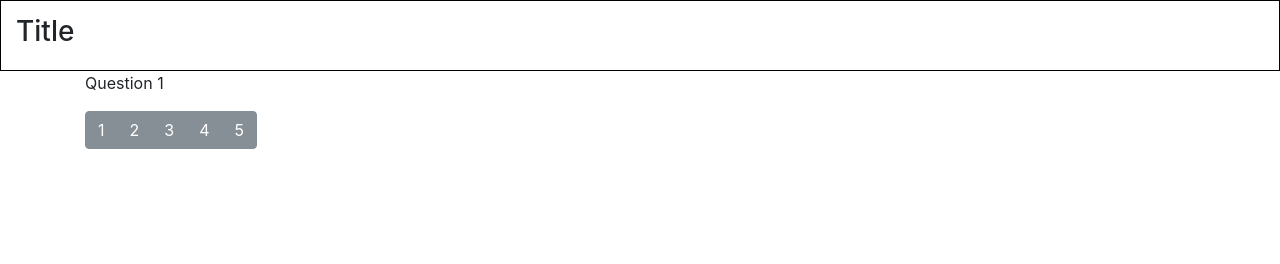
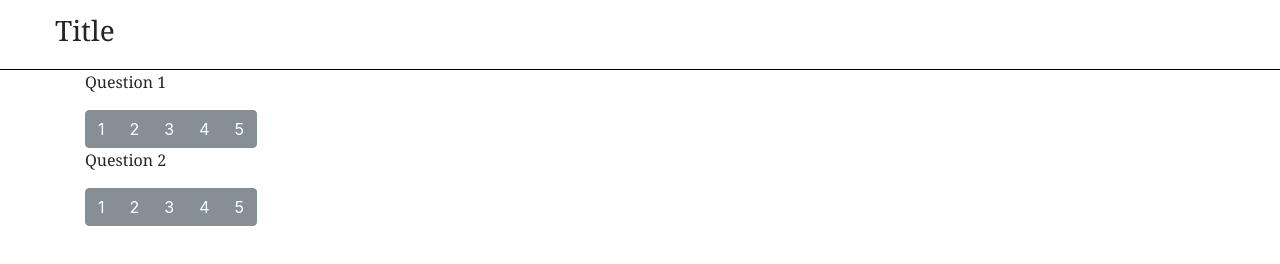
Before and after one commit to ciarram/finder-game, a website: page app/public/survery.html in a window 1280 px wide. Drawn offline with nearby package versions, Linux system fonts and the light colour scheme.

Commit message:
added more css styling

```diff
--- a/app/public/style.css
+++ b/app/public/style.css
@@ -1,8 +1,20 @@
 .jumbotron{
     margin-left: 40px;
     margin-right: 40px;
+    font-family: Georgia, 'Times New Roman', Times, serif;
+}
+a.btn{
+    padding: 15px;
 }
 .nav{
-    border: solid black 1px;
+    border-bottom: solid black 1px;
     padding: 15px;
 }
+.nav-item{
+    margin-left: 40px;
+    font-family: Georgia, 'Times New Roman', Times, serif;
+}
+.question{
+    font-size: 16px;
+    font-family: Georgia, 'Times New Roman', Times, serif;
+}
--- a/app/public/survery.html
+++ b/app/public/survery.html
@@ -14,7 +14,17 @@
             </li>
         </ul>
         <div class="container">
-            <p>Question 1</p>
+        <p class="question">Question 1</p>
+            <div class="btn-toolbar" role="toolbar" aria-label="Toolbar with button groups">
+                <div class="btn-group mr-2" role="group" aria-label="First group">
+                    <button type="button" class="btn btn-secondary">1</button>
+                    <button type="button" class="btn btn-secondary">2</button>
+                    <button type="button" class="btn btn-secondary">3</button>
+                    <button type="button" class="btn btn-secondary">4</button>
+                    <button type="button" class="btn btn-secondary">5</button>
+                </div>
+            </div>
+            <p class="question">Question 2</p>
             <div class="btn-toolbar" role="toolbar" aria-label="Toolbar with button groups">
                 <div class="btn-group mr-2" role="group" aria-label="First group">
                     <button type="button" class="btn btn-secondary">1</button>
```
